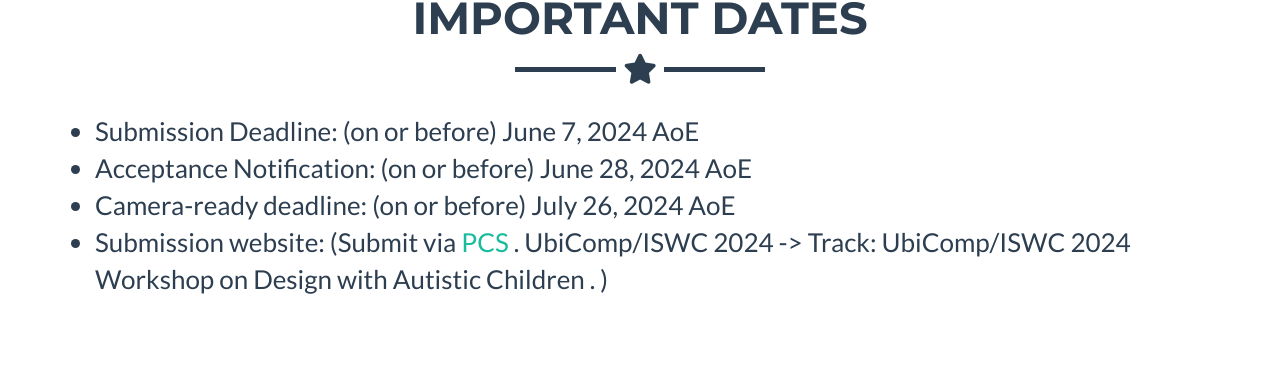
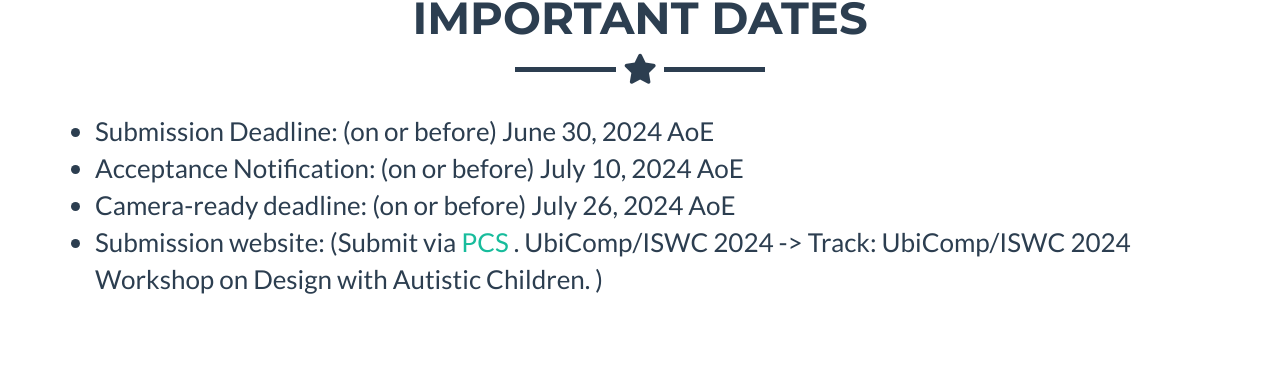
Before and after one commit to idwac/idwac.github.io, a Jekyll site: the page built from _posts/2014-07-18-project-1.markdown, in a window 1280 px wide and 900 px high, scrolled down 3136 px. Shown: the part 145-527 px from the top of the window. Built offline with Jekyll 4.4.1, drawn with Linux system fonts in a browser that asks for light colours.

Commit message:
Update Date

```diff
--- a/_includes/date.html
+++ b/_includes/date.html
@@ -15,11 +15,11 @@
         <!-- <p>The date section.</p> -->
         <p>
           <ul>
-            <li>Submission Deadline:	   (on or before) June 7, 2024 AoE</li>
-            <li>Acceptance Notification: (on or before) June 28, 2024 AoE</li>
+            <li>Submission Deadline:	   (on or before) June 30, 2024 AoE</li>
+            <li>Acceptance Notification: (on or before) July 10, 2024 AoE</li>
             <li>Camera-ready deadline:	 (on or before) July 26, 2024 AoE</li>
             <!-- <li>Submission website:	     (TBA. Will use UbiComp official PCS )</li> -->
-            <li>Submission website:	     (Submit via  <a href="https://new.precisionconference.com/" target="_blank">PCS </a>. UbiComp/ISWC 2024 -> Track: UbiComp/ISWC 2024 Workshop on Design with Autistic Children . )</li>
+            <li>Submission website:	     (Submit via  <a href="https://new.precisionconference.com/" target="_blank">PCS </a>. UbiComp/ISWC 2024 -> Track: UbiComp/ISWC 2024 Workshop on Design with Autistic Children. )</li>
 
 
 
```
Also changed, not shown: 4 other files.
